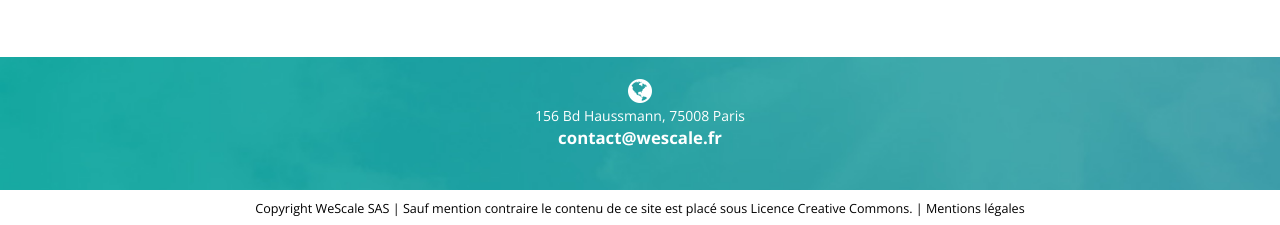
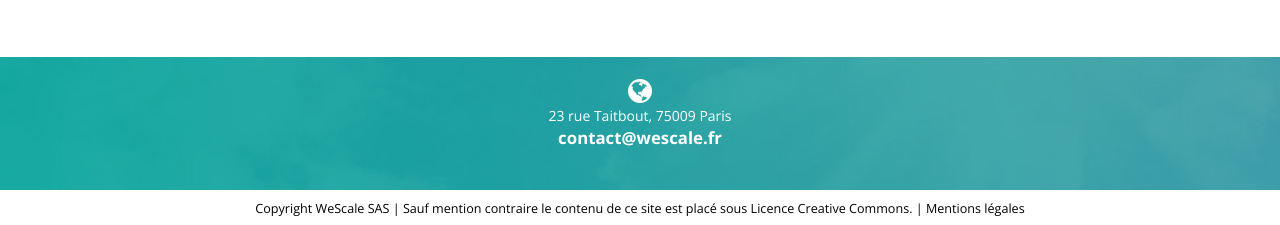
Before and after one commit to wescale/wescale-site, a Jekyll site: the page built from index.html, in a window 1280 px wide and 900 px high, scrolled down 3665 px. Shown: the part 672-897 px from the top of the window. Built offline with Jekyll 4.4.1, drawn with Linux system fonts in a browser that asks for light colours; nearby versions of some CDN libraries; comment, search, counter and statistics services are not loaded.

Commit message:
Update address rue Taitbout

```diff
--- a/_layouts/default.html
+++ b/_layouts/default.html
@@ -86,9 +86,8 @@
                     <div class="col-xs-12 col-lg-4 col-md-4">
                         <div id="map-legend">
                             <h3>Wescale</h3>
-                            <p>156, boulevard Haussman<br/>75008 Paris</a></p>
-                            <p><img src="{{ "/images/metro.jpg" | relative_url }}" width="25px" height="17px"/> Miromesnil, St
-                                Philippe du Roule</p>
+                            <p>23 rue Taitbout<br/>75009 Paris</a></p>
+                            <p><img src="{{ "/images/metro.jpg" | relative_url }}" width="25px" height="17px"/> Chaussée d'Antin Lafayette, Auber, Richelieu - Drouot, Opéra</p>
                         </div>
                     </div>
                 </div>
@@ -98,7 +97,7 @@
 
     <div class="footer-wrapper-top">
         <div class="footer-top">
-            <a href="#" class="to-maps"><i class="fa fa-globe fa-2x"></i><br/> 156 Bd Haussmann, 75008 Paris</a>
+            <a href="#" class="to-maps"><i class="fa fa-globe fa-2x"></i><br/> 23 rue Taitbout, 75009 Paris</a>
         </div>
 
         <div class="footer-contact">
```
